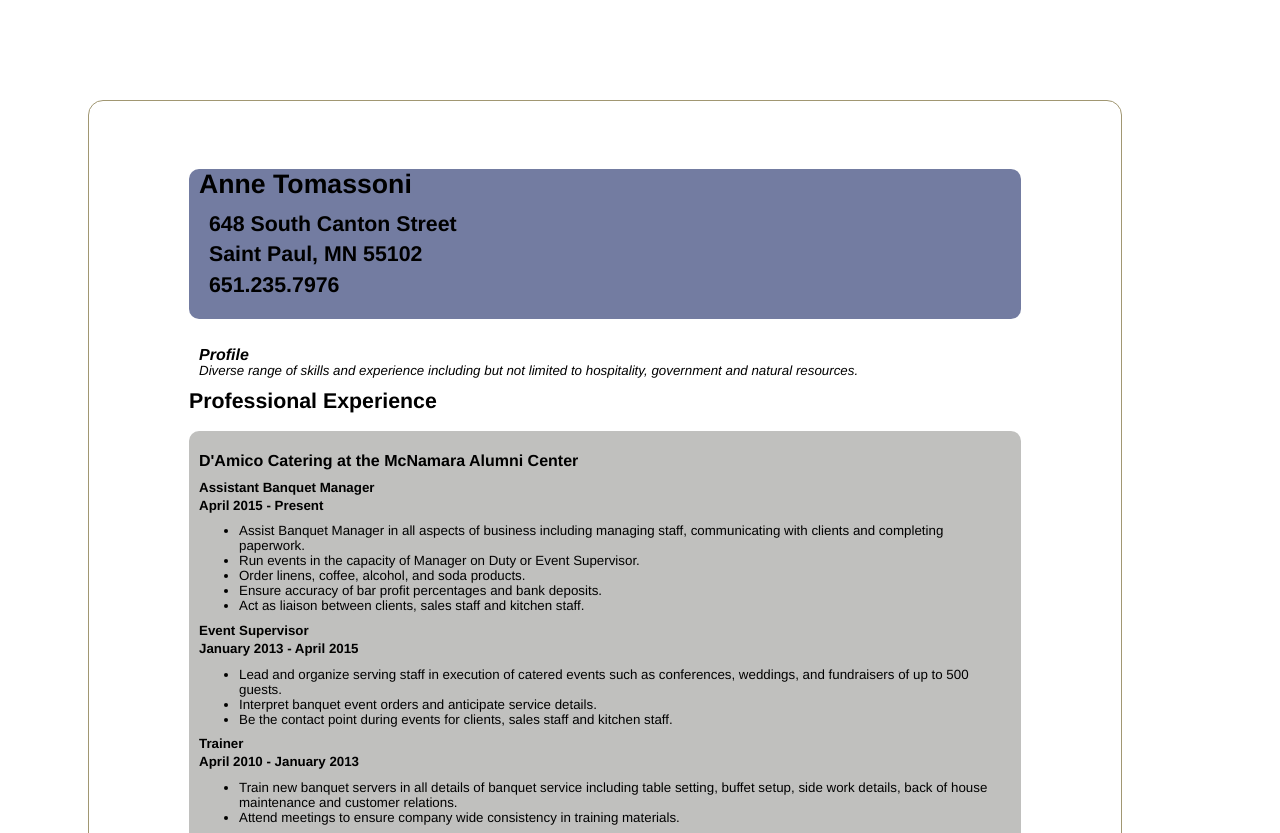
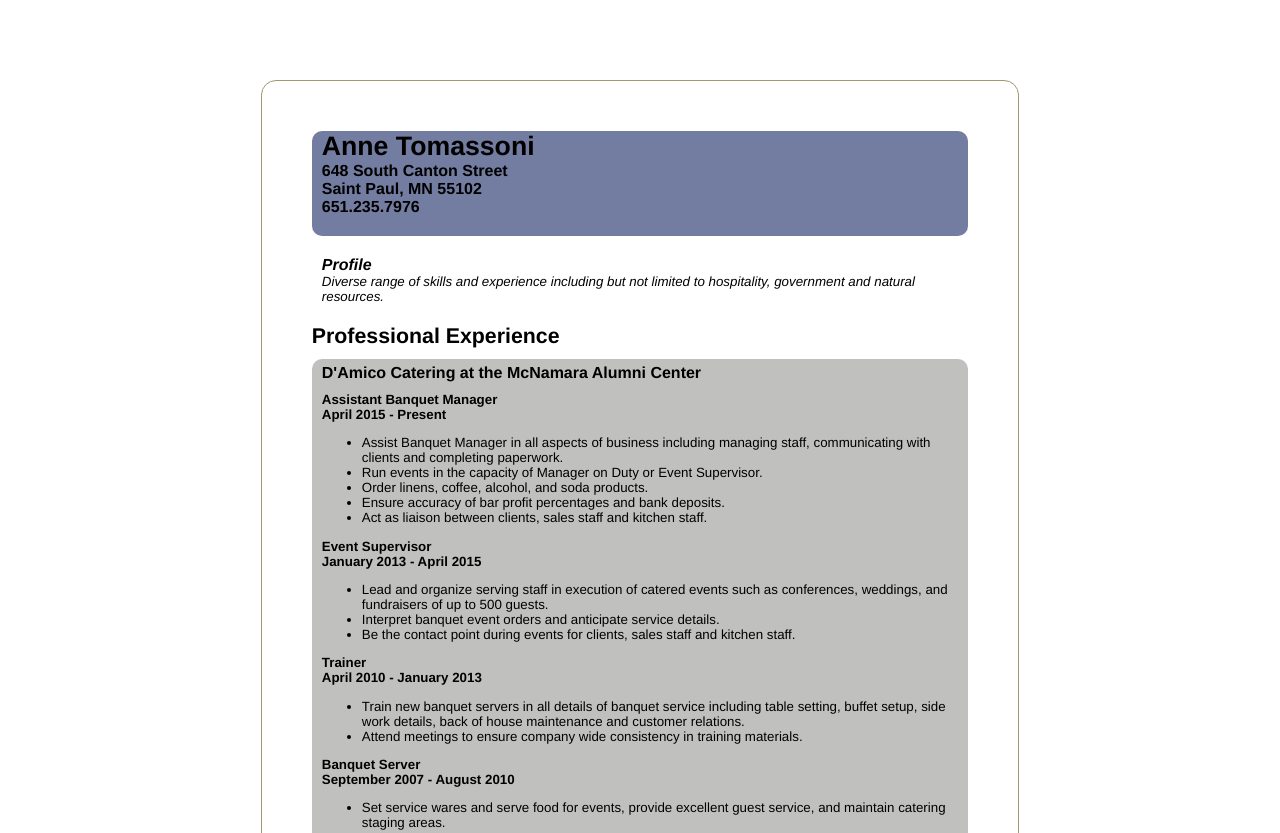
Before and after one commit to atomassoni/atomassoni.github.io, a plain HTML site: page index.html in a window 1280 px wide. Shown: the top 833 px of the page. Drawn offline with Linux system fonts and the light colour scheme.

Commit message:
Initial commit

```diff
--- a/index.html
+++ b/index.html
@@ -11,9 +11,9 @@
 		<div id="container">
 			<div id="contact-info">
 				<h1>Anne Tomassoni</h1>
-				<h2>648 South Canton Street</h2>
-				<h2>Saint Paul, MN 55102</h2>
-				<h2>651.235.7976</h2>
+				<h3>648 South Canton Street</h3>
+				<h3>Saint Paul, MN 55102</h3>
+				<h3>651.235.7976</h3>
 			</div>
 
 			<div id="purpose-statement">
--- a/style.css
+++ b/style.css
@@ -5,11 +5,11 @@
 	color: #000000;
     border:1px solid #A19772;
     border-radius: 15px ;
-    margin-top: 100px;
-    margin-bottom: 100px;
-    margin-right: 150px;
-    margin-left: 80px;
-	padding: 50px 100px 100px 100px;
+    margin-top: 80px;
+    margin-bottom: 80px;
+    margin-right: 20%;
+    margin-left: 20%;
+	padding: 50px 50px 50px 50px;
 	}
 
 
@@ -17,45 +17,59 @@
 h4{
 	font-size: 100%;
 	font-weight: bold;
-
+	padding: 0 0 0 0;
+	margin-top: 0;
+	margin-bottom: 0;
 	}
 h3{
 	font-size: 120%;
 	font-weight: bold;
+	padding: 0 0 0 0;
+	margin-top: 0;
+	margin-bottom: 0;
 	}
 
 h2{
 	font-size: 160%;
 	font-weight: bold;
+	padding: 0 0 0 0;
+	margin-top: 0;
+	margin-bottom: 0;
 	}
 h1{
 	font-size: 200%;
 	font-weight: bold;
+	padding: 0 0 0 0;
+	margin-top: 0;
+	margin-bottom: 0;
+	}
+
+p {
+	padding: 0 0 0 0;
+	margin-top: 0;
+	margin-bottom: 0;
 	}
 
 #purpose-statement {
 
 	font-style: italic;
-	margin-top: 10px;
+	margin-top: 20px;
 	margin-left: 10px;
-	padding-top: 10px;
-	line-height: 0;
+	margin-bottom: 20px;
 
 
 }
 #contact-info {
-		border-radius: 10px;
-		background-color: #737CA1;
-		padding-left: 10px;
-		height: 150px;
+	border-radius: 10px;
+	background-color: #737CA1;
+	padding-left: 10px;
+	height: 105px;
+
 }
 
 #contact-info h2 {
 
-
-		padding-left: 10px;
-		line-height: 0.6;
-
+	padding-left: 10px;
 }
 
 div.resume-item {
@@ -67,7 +81,6 @@ div.resume-item {
 
 }
 
-div.item-date h4 {
-
-	line-height: 0;
+div.resume-item h3 {
+	margin-bottom: 10px;
 }
```
